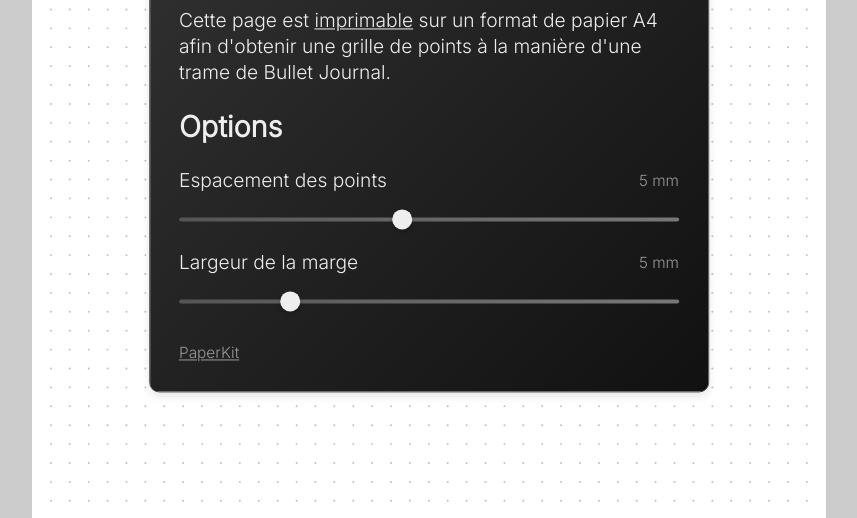
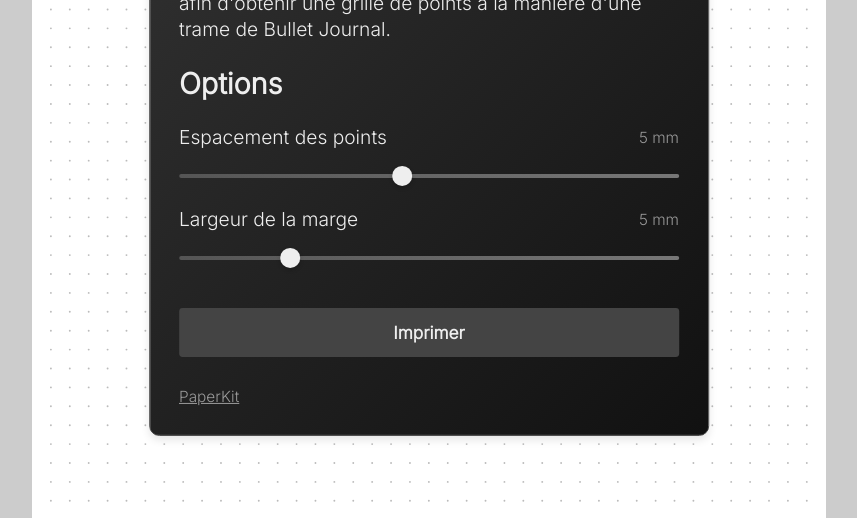
Before and after one commit to alexandregrignon/PaperKit, a plain HTML site: page dot-grid.html in a window 1280 px wide. Shown: the part 280-798 px from the top of the page, without its empty margins (211-1068 px from the left). Drawn offline with Linux system fonts and the light colour scheme; a web font is replaced by a local one.

Commit message:
print buttons

```diff
--- a/dot-grid.html
+++ b/dot-grid.html
@@ -30,6 +30,9 @@
                     <div class="value"><span id="marginValue">5</span> mm</div>
                 </div>
                 <input type="range" id="margin" name="margin" min="1" max="20" value="5">
+            </div>
+            <div class="print-button">
+                <button onclick="window.print()">Imprimer</button>
             </div>
             <div class="credits">
                 <a href="https://github.com/alexandregrignon/PaperKit">PaperKit</a>
```
Also changed, not shown: graph-paper.html (+3 -0 lines), gregg-ruled.html (+3 -0 lines), isometric.html (+3 -0 lines), lined-paper.html (+3 -0 lines), week-calendar.html (+3 -0 lines), year-calendar-6-months.html (+4 -0 lines).
